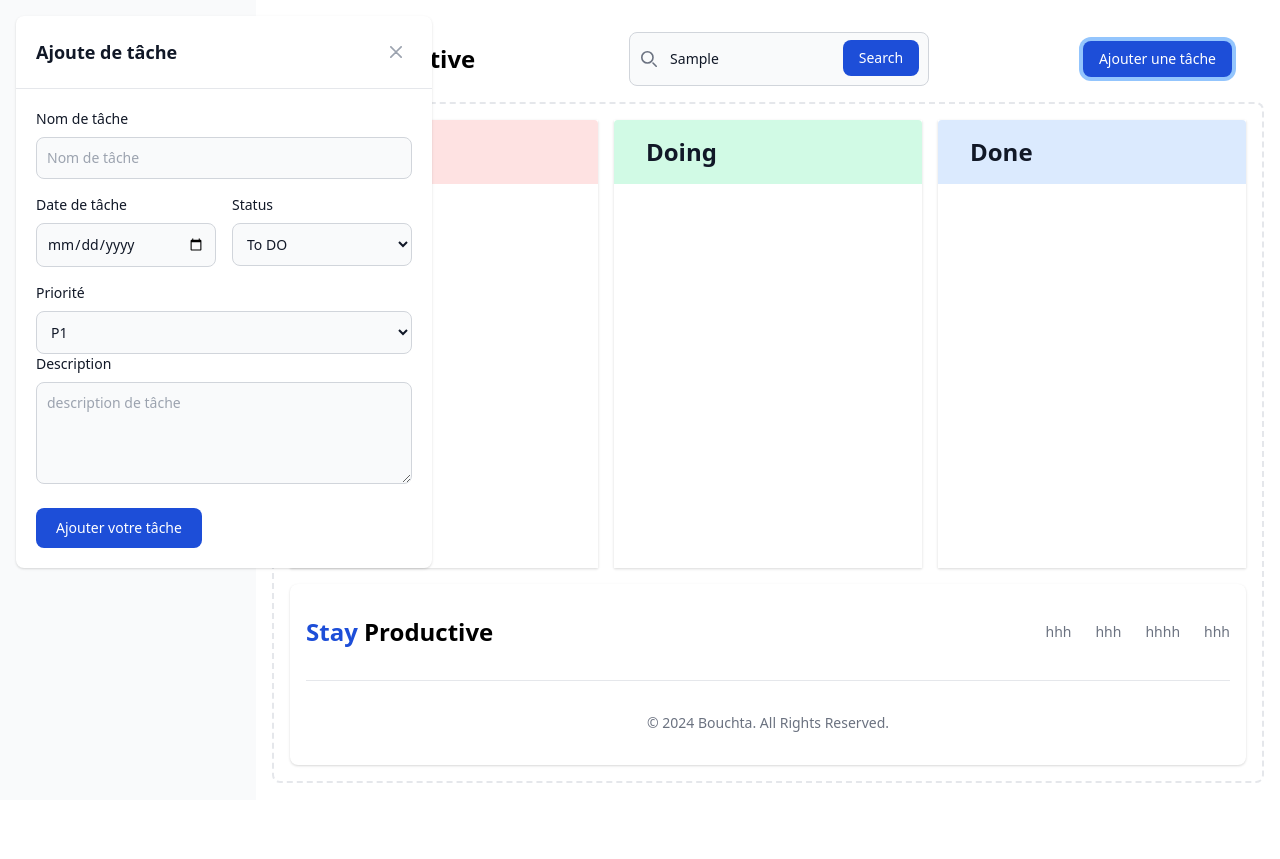
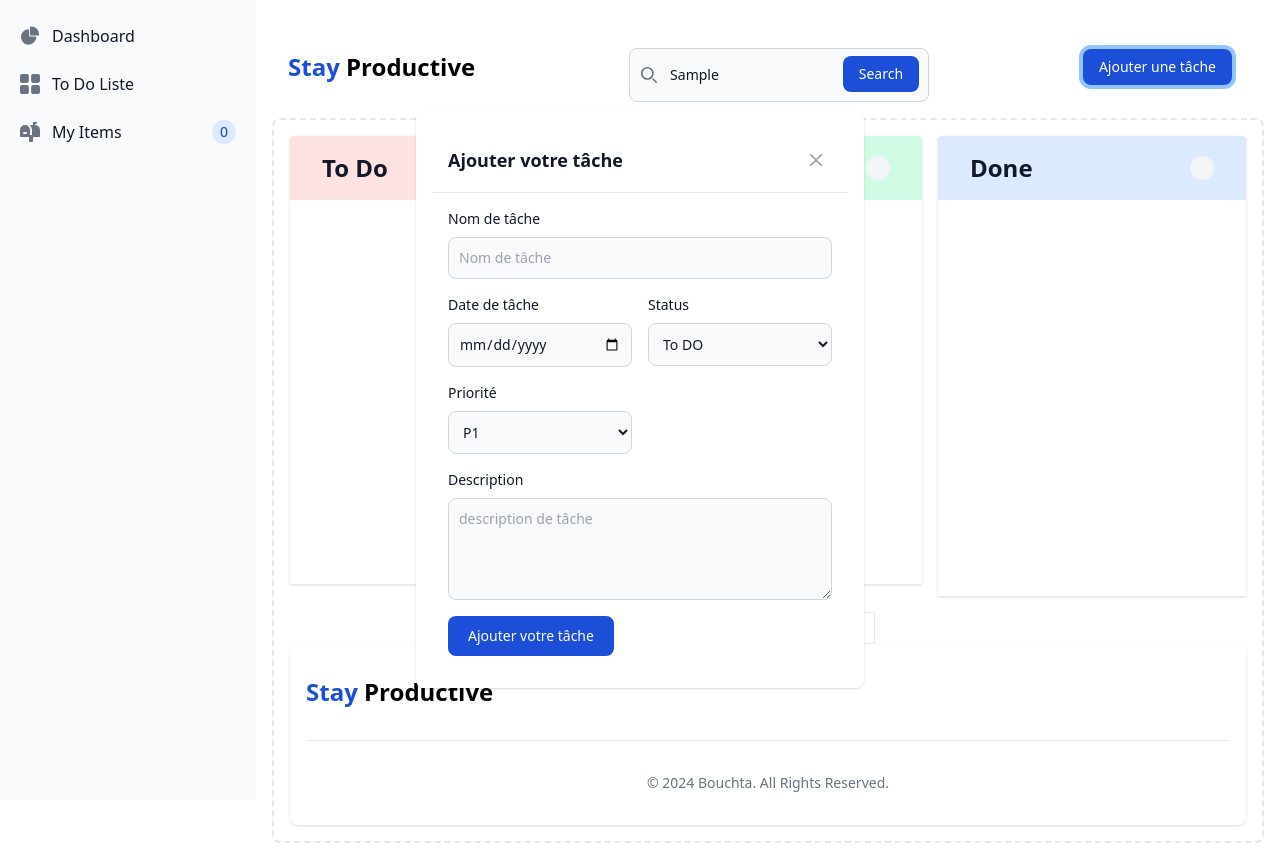
Before and after one commit to bouchta65/YC-Projet3-Syst-me-de-Gestion-des-T-ches-To-Do-List, a website: page public/todoliste.html in a window 1280 px wide. Both pictures are taken after typing "Sample" into the empty fields and a click on the button "Ajouter une tâche". Before the commit the page ends 800 px from the top, so only its background shows below. Drawn offline with nearby package versions, Linux system fonts and the light colour scheme.

Commit message:
Ajout du draging drop et finition du tri par propriété, par date et par ordre alphabétique, ainsi que correction de certains problèmes, aussi l'ajout de comptage pour chaque liste.

```diff
--- a/public/todoliste.html
+++ b/public/todoliste.html
@@ -14,7 +14,8 @@
 <body >
 
 
-  <button data-drawer-target="default-sidebar" data-drawer-toggle="default-sidebar" aria-controls="default-sidebar" type="button" class="inline-flex items-center p-2 mt-2 ms-3 text-sm text-gray-500 rounded-lg sm:hidden hover:bg-gray-100 focus:outline-none focus:ring-2 focus:ring-gray-200 dark:text-gray-400 dark:hover:bg-gray-700 dark:focus:ring-gray-600">
+
+    <button id="button-nav" type="button" class="inline-flex items-center p-2 mt-2 ms-3 text-sm text-gray-500 rounded-lg sm:hidden hover:bg-gray-100 focus:outline-none focus:ring-2 focus:ring-gray-200 dark:text-gray-400 dark:hover:bg-gray-700 dark:focus:ring-gray-600" onclick="toggleSidebar()">
         <span class="sr-only">Open sidebar</span>
         <svg class="w-6 h-6" aria-hidden="true" fill="currentColor" viewBox="0 0 20 20" xmlns="http://www.w3.org/2000/svg">
             <path clip-rule="evenodd" fill-rule="evenodd" d="M2 4.75A.75.75 0 012.75 4h14.5a.75.75 0 010 1.5H2.75A.75.75 0 012 4.75zm0 10.5a.75.75 0 01.75-.75h7.5a.75.75 0 010 1.5h-7.5a.75.75 0 01-.75-.75zM2 10a.75.75 0 01.75-.75h14.5a.75.75 0 010 1.5H2.75A.75.75 0 012 10z"></path>
@@ -23,6 +24,12 @@
 
     <aside id="default-sidebar" class="fixed top-0 left-0 z-40 w-64 h-screen transition-transform -translate-x-full sm:translate-x-0" aria-label="Sidebar">
         <div class="h-full px-3 py-4 overflow-y-auto bg-gray-50 dark:bg-gray-800">
+            <button id="close-slidbar" class=" top-4 right-4 text-gray-500 hover:text-gray-700 sm:hidden" >
+                <span class="sr-only">Close sidebar</span>
+                <svg class="w-6 h-6" aria-hidden="true" fill="currentColor" viewBox="0 0 20 20" xmlns="http://www.w3.org/2000/svg">
+                    <path fill-rule="evenodd" d="M10 9.293l-4.646-4.647a1 1 0 00-1.414 1.414L8.586 10l-4.646 4.646a1 1 0 001.414 1.414L10 11.414l4.646 4.646a1 1 0 001.414-1.414L11.414 10l4.646-4.646a1 1 0 00-1.414-1.414L10 8.586z" clip-rule="evenodd"></path>
+                </svg>
+            </button>
             <ul class="space-y-2 font-medium">
                 <li>
                     <a href="#" class="flex items-center p-2 text-gray-900 rounded-lg dark:text-white hover:bg-gray-100 dark:hover:bg-gray-700 group">
@@ -34,12 +41,11 @@
                     </a>
                 </li>
                 <li>
-             <a href="#" class="flex items-center p-2 text-gray-900 rounded-lg dark:text-white hover:bg-gray-100 dark:hover:bg-gray-700 group">
+                    <a href="todoliste.html" class="flex items-center p-2 text-gray-900 rounded-lg dark:text-white hover:bg-gray-100 dark:hover:bg-gray-700 group">
                         <svg class="flex-shrink-0 w-5 h-5 text-gray-500 transition duration-75 dark:text-gray-400 group-hover:text-gray-900 dark:group-hover:text-white" aria-hidden="true" xmlns="http://www.w3.org/2000/svg" fill="currentColor" viewBox="0 0 18 18">
                             <path d="M6.143 0H1.857A1.857 1.857 0 0 0 0 1.857v4.286C0 7.169.831 8 1.857 8h4.286A1.857 1.857 0 0 0 8 6.143V1.857A1.857 1.857 0 0 0 6.143 0Zm10 0h-4.286A1.857 1.857 0 0 0 10 1.857v4.286C10 7.169 10.831 8 11.857 8h4.286A1.857 1.857 0 0 0 18 6.143V1.857A1.857 1.857 0 0 0 16.143 0Zm-10 10H1.857A1.857 1.857 0 0 0 0 11.857v4.286C0 17.169.831 18 1.857 18h4.286A1.857 1.857 0 0 0 8 16.143v-4.286A1.857 1.857 0 0 0 6.143 10Zm10 0h-4.286A1.857 1.857 0 0 0 10 11.857v4.286c0 1.026.831 1.857 1.857 1.857h4.286A1.857 1.857 0 0 0 18 16.143v-4.286A1.857 1.857 0 0 0 16.143 10Z"/>
                         </svg>
                         <span class="flex-1 ms-3 whitespace-nowrap">To Do Liste</span>
-                <span class="inline-flex items-center justify-center px-2 ms-3 text-sm font-medium text-gray-800 bg-gray-100 rounded-full dark:bg-gray-700 dark:text-gray-300">Gooo</span>
                     </a>
                 </li>
                 <li>
@@ -51,16 +57,6 @@
                         <span id="countTaches" class="inline-flex items-center justify-center w-3 h-3 p-3 ms-3 text-sm font-medium text-blue-800 bg-blue-100 rounded-full dark:bg-blue-900 dark:text-blue-300"></span>
                     </a>
                 </li>
-
-          <li>
-             <a href="#" class="flex items-center p-2 text-gray-900 rounded-lg dark:text-white hover:bg-gray-100 dark:hover:bg-gray-700 group">
-                <svg class="flex-shrink-0 w-5 h-5 text-gray-500 transition duration-75 dark:text-gray-400 group-hover:text-gray-900 dark:group-hover:text-white" aria-hidden="true" xmlns="http://www.w3.org/2000/svg" fill="none" viewBox="0 0 24 24">
-                    <path stroke="currentColor" stroke-linecap="round" stroke-linejoin="round" stroke-width="2" d="M12 8.5c1.38 0 2.5 1.12 2.5 2.5S13.38 13.5 12 13.5 9.5 12.38 9.5 11 10.62 8.5 12 8.5zm6.36 4.64a1.5 1.5 0 0 0 .14-.36c.07-.21.1-.43.1-.64s-.03-.43-.1-.64a1.5 1.5 0 0 0-.14-.36l1.43-1.43a1.5 1.5 0 0 0 0-2.12l-2.12-2.12a1.5 1.5 0 0 0-2.12 0l-1.43 1.43a1.5 1.5 0 0 0-.36-.14c-.21-.07-.43-.1-.64-.1s-.43.03-.64.1a1.5 1.5 0 0 0-.36.14L8.64 3.64a1.5 1.5 0 0 0-2.12 0l-2.12 2.12a1.5 1.5 0 0 0 0 2.12l1.43 1.43a1.5 1.5 0 0 0-.14.36c-.07.21-.1.43-.1.64s.03.43.1.64a1.5 1.5 0 0 0 .14.36l-1.43 1.43a1.5 1.5 0 0 0 0 2.12l2.12 2.12a1.5 1.5 0 0 0 2.12 0l1.43-1.43c.11.05.23.1.36.14.21.07.43.1.64.1s.43-.03.64-.1a1.5 1.5 0 0 0 .36-.14l1.43 1.43a1.5 1.5 0 0 0 2.12 0l2.12-2.12a1.5 1.5 0 0 0 0-2.12l-1.43-1.43z"/>
-                </svg>
-                <span class="flex-1 ms-3 whitespace-nowrap">Configuration</span>
-             </a>
-          </li>
-
             </ul>
         </div>
     </aside>
@@ -76,7 +72,7 @@
 
        <div class="flex md:order-2  md:space-x-0">
         <button type="button" id="ajoutTache" class="text-white bg-blue-700 hover:bg-blue-800 focus:ring-4 focus:outline-none focus:ring-blue-300 font-medium rounded-lg text-sm px-4 py-2 text-center dark:bg-blue-600 dark:hover:bg-blue-700 dark:focus:ring-blue-800 me-4">Ajouter une tâche</button>
-            <button type="button" data-collapse-toggle="navbar-search" aria-controls="navbar-search" aria-expanded="false" class="md:hidden text-gray-500 dark:text-gray-400 hover:bg-gray-100 dark:hover:bg-gray-700 focus:outline-none focus:ring-4 focus:ring-gray-200 dark:focus:ring-gray-700 rounded-lg text-sm p-2.5">
+            <button id="btn-nav" type="button" data-collapse-toggle="navbar-search" aria-controls="navbar-search" aria-expanded="false" class="md:hidden text-gray-500 dark:text-gray-400 hover:bg-gray-100 dark:hover:bg-gray-700 focus:outline-none focus:ring-4 focus:ring-gray-200 dark:focus:ring-gray-700 rounded-lg text-sm p-2.5">
                 <svg class="w-5 h-5" aria-hidden="true" xmlns="http://www.w3.org/2000/svg" fill="none" viewBox="0 0 20 20">
                     <path stroke="currentColor" stroke-linecap="round" stroke-linejoin="round" stroke-width="2" d="m19 19-4-4m0-7A7 7 0 1 1 1 8a7 7 0 0 1 14 0Z"/>
                 </svg>
@@ -84,7 +80,8 @@
             </button>
 
 </div>
-            <div class="relative w-[300px] hidden md:block">
+
+            <div id="navbar-cta" class="relative w-[300px] hidden md:block mt-4">
                 <div class="absolute inset-y-0 left-3 flex items-center pointer-events-none">
                     <svg class="w-4 h-4 text-gray-500 dark:text-gray-400" aria-hidden="true" xmlns="http://www.w3.org/2000/svg" fill="none" viewBox="0 0 20 20">
                         <path stroke="currentColor" stroke-linecap="round" stroke-linejoin="round" stroke-width="2" d="m19 19-4-4m0-7A7 7 0 1 1 1 8a7 7 0 0 1 14 0Z"/>
@@ -97,47 +94,56 @@
     </nav>
 
 
+
+
       <!-- hada li lfo9 how fin aykono des statistique simple  -->
 
     <div class="p-4 border-2 border-gray-200 border-dashed rounded-lg dark:border-gray-700">
 
+
+
+
+
        <div class="lg:grid grid-cols-3  gap-4 mb-4">
 
-                    <div class="bg-white shadow ">
+                    <div id="todoListe" class="bg-white shadow mb-3">
                         <div class="max-w-sm mx-auto bg-red-100 sm:px-6 rounded-t" >
-                            <div class=" py-3 " >
+                            <div class="py-3 flex justify-between ">
                                 <h3 class="p-2 font-bold text-2xl leading-6  text-gray-900">To Do</h3>
+                                <span id="countTodo" class="inline-flex items-center mr-2 justify-center w-3 h-3 p-3 mt-2  ms-3 text-sm font-medium text-blue-800 bg-gray-100 rounded-full dark:bg-blue-900 dark:text-blue-300"><script>dataOfTach.length</script></span>
                             </div>
                         </div>
 
-                    <ul id="tachesTodo" class="bg-white   max-w-sm mx-auto h-96 overflow-y-auto ">
+                    <ul id="tachesTodo" class="bg-white   max-w-sm mx-auto h-96 overflow-y-auto ul-class">
 
 
                     </ul>
 
                 </div>
-                <div class="bg-white shadow ">
+                <div id="doingListe" class="bg-white shadow mb-3">
                     <div class="max-w-sm mx-auto bg-green-100 sm:px-6 rounded-t" >
-                        <div class=" py-3 " >
+                        <div class="py-3 flex justify-between ">
                             <h3 class="p-2 font-bold text-2xl leading-6  text-gray-900">Doing</h3>
+                            <span id="countDoing" class="inline-flex items-center mr-2 justify-center w-3 h-3 p-3 mt-2  ms-3 text-sm font-medium text-blue-800 bg-gray-100 rounded-full dark:bg-blue-900 dark:text-blue-300"><script>dataOfTach.length</script></span>
                         </div>
                     </div>
 
-                <ul id="tachesDoing" class="bg-white   max-w-sm mx-auto h-96 overflow-y-auto ">
+                <ul id="tachesDoing" class="bg-white   max-w-sm mx-auto h-96 overflow-y-auto ul-class">
 
 
                 </ul>
 
 
             </div>
-            <div class="bg-white shadow ">
+            <div id="doneListe" class="bg-white shadow ">
                 <div class="max-w-sm mx-auto bg-blue-100 sm:px-6 rounded-t" >
-                    <div class=" py-3 " >
+                    <div class="py-3 flex justify-between ">
                         <h3 class="p-2 font-bold text-2xl leading-6  text-gray-900">Done</h3>
+                        <span id="countDone" class="inline-flex items-center mr-2 justify-center w-3 h-3 p-3 mt-2  ms-3 text-sm font-medium text-blue-800 bg-gray-100 rounded-full dark:bg-blue-900 dark:text-blue-300"><script>dataOfTach.length</script></span>
                     </div>
                 </div>
 
-            <ul id="tachesDone" class="bg-white   max-w-sm mx-auto h-96 overflow-y-auto ">
+            <ul id="tachesDone" class="bg-white   max-w-sm mx-auto h-96 overflow-y-auto ul-class">
 
 
             </ul>
@@ -148,30 +154,45 @@
 
 
     </div>
+    <div class="flex justify-center">
+        <nav aria-label="Page navigation example ">
+            <ul class="inline-flex -space-x-px text-sm">
+              <li>
+                <button id="prioriteFilter" class="flex items-center justify-center px-3 h-8 border text-gray-500 hover:bg-gray-200 hover:text-black">Priorité</button>
+              </li>
+              <li>
+                <button  id="dateFilter" class="flex items-center justify-center px-3 h-8 border text-gray-500 hover:bg-gray-200 hover:text-black">Date</button>
+              </li>
+              <li >
+                <button id="alphabetFilter" class="flex items-center justify-center px-3 h-8 border text-gray-500 hover:bg-gray-200 hover:text-black">Alphabet</button>
+              </li>
+            </ul>
+          </nav>
+        </div>
 
 
 
 
+    <div id="overlay" class="hidden fixed inset-0 bg-gray-800 bg-opacity-50 z-50"></div>
 
-  <!-- Main modal -->
-  <div id="ajouteTacheModal" tabindex="-1" class="hidden overflow-y-auto overflow-x-hidden fixed top-0 right-0 left-0 z-50 justify-center items-center w-full md:inset-0 h-[calc(100%-1rem)] max-h-full">
-      <div class="relative p-4 w-full max-w-md max-h-full">
-          <!-- Modal content -->
-          <div class="relative bg-white rounded-lg shadow dark:bg-gray-700">
-              <!-- Modal header -->
-              <div class="flex items-center justify-between p-4 md:p-5 border-b rounded-t dark:border-gray-600">
-                  <h3 class="text-lg font-semibold text-gray-900 dark:text-white">
-                      Ajoute de tâche
-                  </h3>
-                  <button id="buttonClose" type="button" class="text-gray-400 bg-transparent hover:bg-gray-200 hover:text-gray-900 rounded-lg text-sm w-8 h-8 ms-auto inline-flex justify-center items-center dark:hover:bg-gray-600 dark:hover:text-white" >
-                      <svg class="w-3 h-3"  xmlns="http://www.w3.org/2000/svg" fill="none" viewBox="0 0 14 14">
+  <div id="ajouteTacheModal" class="hidden fixed inset-0 flex items-center justify-center z-50">
+
+
+    <div class="relative bg-white rounded-lg shadow dark:bg-gray-700 w-full max-w-md mx-4 sm:mx-auto">
+
+        <div class="relative p-4">
+
+            <div class="flex items-center justify-between p-4 border-b dark:border-gray-600">
+                <h3 id="titreModall" class="text-lg font-semibold text-gray-900 dark:text-white">Ajouter votre tâche</h3>
+                <button id="buttonClose" type="button" class="text-gray-400 bg-transparent hover:bg-gray-200 hover:text-gray-900 rounded-lg text-sm w-8 h-8 ms-auto inline-flex justify-center items-center dark:hover:bg-gray-600 dark:hover:text-white">
+                    <svg class="w-3 h-3" xmlns="http://www.w3.org/2000/svg" fill="none" viewBox="0 0 14 14">
                         <path stroke="currentColor" stroke-linecap="round" stroke-linejoin="round" stroke-width="2" d="m1 1 6 6m0 0 6 6M7 7l6-6M7 7l-6 6"/>
                     </svg>
                     <span class="sr-only">Close modal</span>
                 </button>
             </div>
-              <!-- Modal body -->
-              <form id="formTache" class="p-4 md:p-5">
+
+            <form id="formTache" class="p-4">
                 <div class="grid gap-4 mb-4 grid-cols-2">
                     <div class="col-span-2">
                         <label for="name" class="block mb-2 text-sm font-medium text-gray-900 dark:text-white">Nom de tâche</label>
@@ -184,13 +205,10 @@
                     <div class="col-span-2 sm:col-span-1">
                         <label for="category" class="block mb-2 text-sm font-medium text-gray-900 dark:text-white">Status</label>
                         <select id="statueTache" class="bg-gray-50 border border-gray-300 text-gray-900 text-sm rounded-lg focus:ring-primary-500 focus:border-primary-500 block w-full p-2.5 dark:bg-gray-600 dark:border-gray-500 dark:placeholder-gray-400 dark:text-white dark:focus:ring-primary-500 dark:focus:border-primary-500">
-                              <option selected="">To DO</option>
+                            <option value="ToDO" selected="">To DO</option>
                             <option value="Doing">Doing</option>
                             <option value="Done">Done</option>
                         </select>
-                      </div>
-
-
                     </div>
                     <div class="col-span-2 sm:col-span-1">
                         <label for="category" class="block mb-2 text-sm font-medium text-gray-900 dark:text-white">Priorité</label>
@@ -200,14 +218,12 @@
                             <option value="P3">P3</option>
                         </select>
                     </div>
-
                     <div class="col-span-2">
                         <label for="description" class="block mb-2 text-sm font-medium text-gray-900 dark:text-white">Description</label>
                         <textarea id="descriptionTache" rows="4" class="block p-2.5 w-full text-sm text-gray-900 bg-gray-50 rounded-lg border border-gray-300 focus:ring-blue-500 focus:border-blue-500 dark:bg-gray-600 dark:border-gray-500 dark:placeholder-gray-400 dark:text-white dark:focus:ring-blue-500 dark:focus:border-blue-500" placeholder="description de tâche"></textarea>
                     </div>
-
-                <br>
-                  <button id="buttonAjouteTache" type="button" class="text-white inline-flex items-center bg-blue-700 hover:bg-blue-800 focus:ring-4 focus:outline-none focus:ring-blue-300 font-medium rounded-lg text-sm px-5 py-2.5 text-center dark:bg-blue-600 dark:hover:bg-blue-700 dark:focus:ring-blue-800">
+                </div>
+                <button id="buttonAjouteTache" type="button" class="text-white bg-blue-700 hover:bg-blue-800 font-medium rounded-lg text-sm px-5 py-2.5 text-center dark:bg-blue-600 dark:hover:bg-blue-700">
                     Ajouter votre tâche
                 </button>
             </form>
@@ -226,20 +242,6 @@
                 <a href="https://flowbite.com/" class="flex items-center mb-4 sm:mb-0 space-x-3 rtl:space-x-reverse">
                     <span class="text-2xl font-semibold"><b class="text-blue-700">Stay</b> <span class="font-bold">Productive</span></span>
                 </a>
-                <ul class="flex flex-wrap items-center mb-6 text-sm font-medium text-gray-500 sm:mb-0 dark:text-gray-400">
-                    <li>
-                        <a href="#" class="hover:underline me-4 md:me-6">hhh</a>
-                    </li>
-                    <li>
-                        <a href="#" class="hover:underline me-4 md:me-6"> hhh</a>
-                    </li>
-                    <li>
-                        <a href="#" class="hover:underline me-4 md:me-6">hhhh</a>
-                    </li>
-                    <li>
-                        <a href="#" class="hover:underline">hhh</a>
-                    </li>
-                </ul>
             </div>
             <hr class="my-6 border-gray-200 sm:mx-auto dark:border-gray-700 lg:my-8" />
             <span class="block text-sm text-gray-500 sm:text-center dark:text-gray-400">© 2024 <a href="https://flowbite.com/" class="hover:underline">Bouchta</a>. All Rights Reserved.</span>
```
Lines whose indentation alone changed are shown as unchanged.
